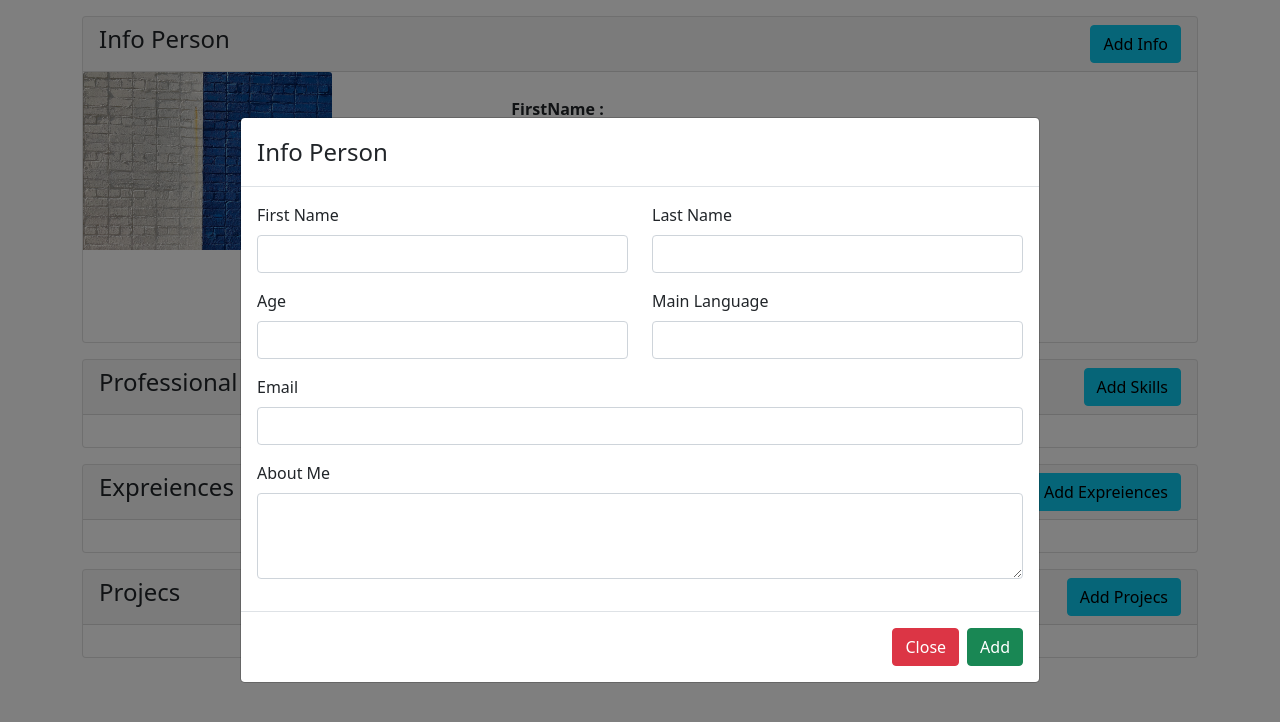
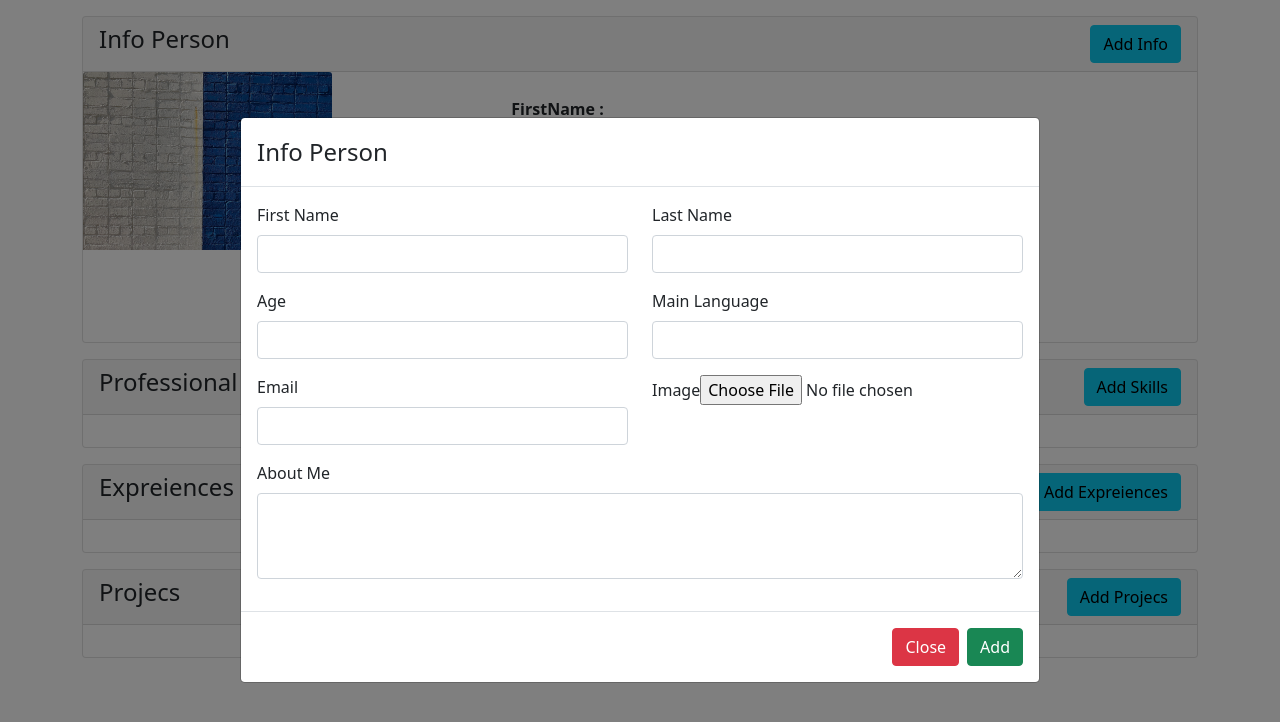
Before and after one commit to MRezaHeydari/ResumeMaker-With-TypeScript, a React (Create React App) app: page / in a window 1280 px wide. Both pictures are taken after a click on the button "Add Info". Shown: the top 722 px of the page. Built offline with nearby package versions, Linux system fonts and the light colour scheme.

Commit message:
add state image and input url in modal

```diff
--- a/src/component/infoPerson/modal/ModalInputs.tsx
+++ b/src/component/infoPerson/modal/ModalInputs.tsx
@@ -14,7 +14,8 @@ const NAME_INPUT_INFOPERSON = {
     AGE: 'age',
     MAINLANGUGE: 'main-languge',
     EMAIL: 'email',
-    ABOUTME: 'about-me'
+    ABOUTME: 'about-me',
+    IMAGE: 'image'
 }
 
 function ModalInputs({show, onHide, onAdd}: Props) {
@@ -25,6 +26,7 @@ function ModalInputs({show, onHide, onAdd}: Props) {
     const [mainLanguage, setMainLanguage] = useState('');
     const [email, setEmail] = useState('');
     const [aboutMe, setAboutMe] = useState('');
+    const [image, setImage] = useState<File | string>();
 
     const handleChange = useCallback((event: ChangeEvent<HTMLInputElement>) => {
         switch (event.target.name) {
@@ -46,14 +48,20 @@ function ModalInputs({show, onHide, onAdd}: Props) {
             case NAME_INPUT_INFOPERSON.ABOUTME:
                 setAboutMe(event.target.value);
                 break;
+            case NAME_INPUT_INFOPERSON.IMAGE:
+                const files = (event.currentTarget as HTMLInputElement).files
+                if (files && files.length > 0) {
+                    setImage(URL.createObjectURL(files[0]));
+                }
+                break;
         }
     }, [])
 
     const handleAddPerson = useCallback(() => {
-        const person : IPerson = {firstName, lastName, age, mainLanguage, email, aboutMe, id: Date.now()}
+        const person : IPerson = {firstName, lastName, age, mainLanguage, email, aboutMe, image, id: Date.now()}
         onAdd(person);
         onHide();
-    }, [aboutMe, age, email, firstName, lastName, mainLanguage, onAdd, onHide]);
+    }, [aboutMe, age, email, firstName, image, lastName, mainLanguage, onAdd, onHide]);
     return (
         <>
             <Modal
@@ -104,6 +112,12 @@ function ModalInputs({show, onHide, onAdd}: Props) {
                                 <Form.Control type="email" name="email" onChange={handleChange} placeholder="" />
                             </Form.Group>
                         </Col>
+                        <Col>
+                            <Form.Group className="mb-3" controlId="formBasicImage">
+                                <Form.Label>Image</Form.Label>
+                                <Form.Control type="file" name="image" onChange={handleChange} placeholder="" />
+                            </Form.Group>
+                        </Col>
                     </Row>
                     <Row>
                         <Col>
```
